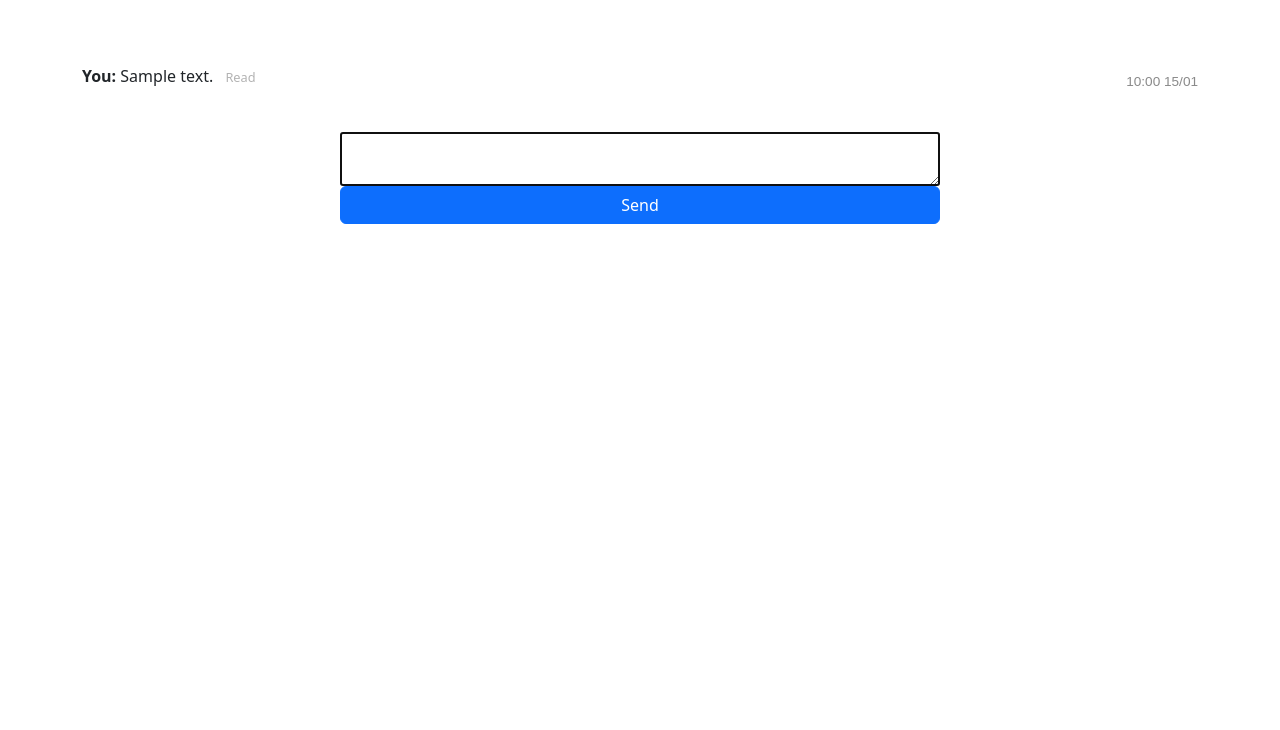
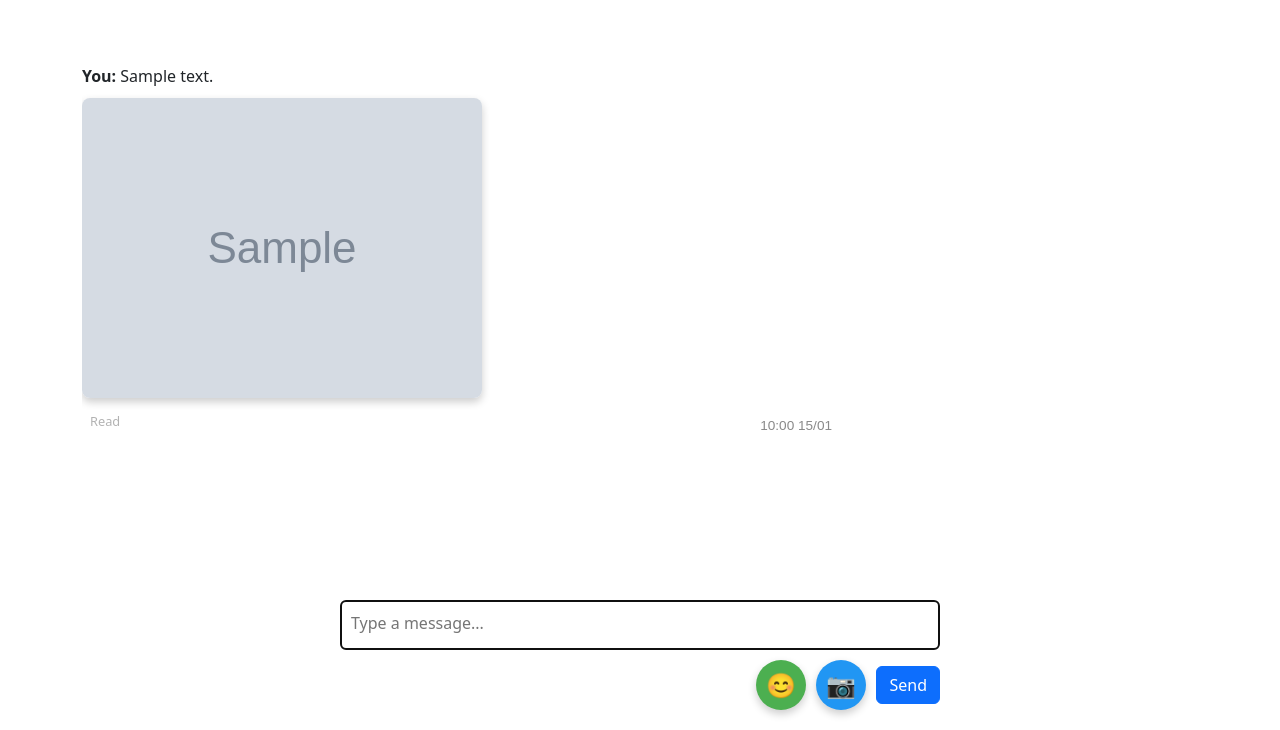
Before and after one commit to MikhailDiakov/myprojectroflcode, a Flask app: a page that uses app/templates/dialog/dialog.html in a window 1280 px wide. Shown: the part 209-939 px from the top of the page. Before the commit the page ends 433 px from the top, so only its background shows below. Run offline with Flask 3, Linux system fonts and the light colour scheme; the visitor is signed in with stand-in values (Sample User, id 1); tables that the repository leaves empty hold one stand-in row (values such as "Sample post"); grey boxes marked "Sample" are stand-in pictures; parts of the project's set-up code (start-up, migrations or seed data) failed here and were passed over; some libraries are stand-ins or nearby versions.

Commit message:
stickers and photo in chat

```diff
--- a/app/models.py
+++ b/app/models.py
@@ -50,6 +50,7 @@ class Message(db.Model):
     sender_id = db.Column(db.Integer, db.ForeignKey('user.id'), nullable=False)
     recipient_id = db.Column(db.Integer, db.ForeignKey('user.id'), nullable=False)
     content = db.Column(db.Text, nullable=False)
+    photo_url = db.Column(db.String(255), nullable=True)
     timestamp = db.Column(db.DateTime, default=datetime.utcnow)
     read = db.Column(db.Boolean, default=False)
 
--- a/app/routes/dialog.py
+++ b/app/routes/dialog.py
@@ -4,8 +4,11 @@ from ..models import User, Message, db
 from datetime import datetime
 from .. import socketio
 from collections import defaultdict
-import time
-from threading import Timer
+import base64
+from io import BytesIO
+from PIL import Image
+import os
+from werkzeug.utils import secure_filename
 
 user_last_activity = {}
 
@@ -114,11 +117,25 @@ def handle_send_message(data):
     sender_id = session.get('user_id')
     recipient_id = data.get('recipient_id')
 
-    if sender_id and recipient_id and content:
+    photo_data = data.get('photo')
+    photo_url = None
+
+    if photo_data:
+        img_data = base64.b64decode(photo_data.split(',')[1])
+        image = Image.open(BytesIO(img_data))
+
+        filename = f'{secure_filename(str(sender_id))}_{datetime.utcnow().strftime("%Y%m%d%H%M%S")}.png'
+        file_path = os.path.join('app/static/uploads/photos', filename)
+        image.save(file_path)
+
+        photo_url = f'/static/uploads/photos/{filename}'
+
+    if sender_id and recipient_id:
         message = Message(
             sender_id=sender_id,
             recipient_id=recipient_id,
             content=content,
+            photo_url=photo_url,
             timestamp=datetime.utcnow(),
             read=False
         )
@@ -135,25 +152,28 @@ def handle_send_message(data):
             read=False
         ).count()
 
-
         emit('receive_message', {
             'id': message.id,
             'sender': sender_id,
             'sender_username': sender_username,
             'recipient_username': recipient_username,
             'content': content,
+            'photo_url': photo_url,
             'timestamp': message.timestamp.strftime('%H:%M %d/%m'),
             'read': False
         }, room=room)
+
         emit('update_last_message', {
-    'sender_id': sender_id,
-    'sender_username': sender_username,
-    'avatar': avatar_url,
-    'recipient_id': recipient_id,
-    'content': content,
-    'timestamp': message.timestamp.strftime('%H:%M %d/%m'),
-    'unread_count': unread_count
-}, broadcast=True)
+            'sender_id': sender_id,
+            'sender_username': sender_username,
+            'avatar': avatar_url,
+            'recipient_id': recipient_id,
+            'content': content,
+            'photo_url': photo_url,
+            'timestamp': message.timestamp.strftime('%H:%M %d/%m'),
+            'unread_count': unread_count
+        }, broadcast=True)
+
 
 
 @socketio.on('mark_as_read')
--- a/app/static/css/main.css
+++ b/app/static/css/main.css
@@ -524,18 +524,19 @@ header {
     word-break: break-word;
     white-space: normal;
     overflow-wrap: break-word;
+    max-width: 750px;
+    height: 500px;
 }
 
 
 
 body.dark .message-container {
-    max-width: 600px;
+
     margin: 0 auto;
     padding: 10px;
     background-color: #333;
     border: 1px solid white;
     border-radius: 10px;
-    height: 300px;
     overflow-y: auto;
     box-shadow: 0 0 10px rgba(0, 0, 0, 0.1);
 }
@@ -590,13 +591,11 @@ body.light .message-input {
 }
 
 body.light .message-container {
-    max-width: 600px;
     margin: 0 auto;
     padding: 10px;
     background-color: white;
     border: 1px solid #333;
     border-radius: 10px;
-    height: 300px;
     overflow-y: auto;
     box-shadow: 0 0 10px rgba(0, 0, 0, 0.1);
 }
@@ -699,3 +698,240 @@ body.light .dialog-last-message {
     color: gray;
     text-align: center;
 }
+
+#emoji-menu {
+    display: flex;
+    justify-content: space-around;
+    position: absolute;
+    bottom: 50px;
+    background: #fff;
+    border: 1px solid #ccc;
+    padding: 10px;
+    border-radius: 10px;
+}
+
+.emoji {
+    background: none;
+    border: none;
+    font-size: 20px;
+    cursor: pointer;
+}
+
+.photo-menu {
+    position: absolute;
+    bottom: 50px;
+    background: #fff;
+    padding: 10px;
+    border: 1px solid #ccc;
+    border-radius: 10px;
+    display: flex;
+    flex-direction: column;
+}
+
+#photo-upload {
+    margin-bottom: 10px;
+}
+
+body.dark .emoji-menu{
+    background: #333 !important;
+}
+
+body.light .emoji-menu{
+    background: #fff !important;
+}
+
+.emoji-menu {
+    display: none;
+    position: absolute;
+    left: 50%;
+    top: 50%;
+    transform: translate(-50%, -50%);
+    border: 1px solid #555;
+    border-radius: 8px;
+    padding: 10px;
+    z-index: 999;
+    box-shadow: 0 4px 8px rgba(0, 0, 0, 0.2);
+    max-width: 250px;
+    max-height: 250px;
+    overflow-y: auto;
+}
+
+.emoji-menu button {
+    font-size: 24px;
+    padding: 10px;
+    margin: 5px;
+    border: none;
+    background: transparent;
+    cursor: pointer;
+    color: #fff;
+}
+
+.emoji-menu button:hover {
+    background: #444;
+}
+
+#close-emoji-menu {
+    position: absolute;
+    top: 5px;
+    right: 5px;
+    background: #444;
+    color: #fff;
+    border: none;
+    padding: 5px;
+    font-size: 16px;
+    cursor: pointer;
+}
+#close-emoji-menu:hover {
+    background: #555;
+}
+
+.chat-button {
+    font-size: 24px;
+    background-color: #555;
+    color: #fff;
+    border: none;
+    border-radius: 50%;
+    width: 50px;
+    height: 50px;
+    display: flex;
+    justify-content: center;
+    align-items: center;
+    cursor: pointer;
+    transition: background-color 0.3s ease, transform 0.2s ease;
+    box-shadow: 0 4px 8px rgba(0, 0, 0, 0.2);
+}
+
+.chat-button:hover {
+    background-color: #777;
+    transform: scale(1.1);
+}
+
+.chat-button:active {
+    transform: scale(0.95);
+}
+
+#emoji-button {
+    background-color: #4CAF50;
+}
+
+#photo-button {
+    background-color: #2196F3;
+}
+
+    .message-form {
+        display: flex;
+        flex-direction: column;
+        gap: 10px;
+        width: 100%;
+    }
+
+    .message-input {
+        width: 100%;
+        height: 50px;
+        padding: 10px;
+        border-radius: 5px;
+        border: 1px solid #ccc;
+        font-size: 16px;
+        resize: none;
+    }
+
+    .button-container {
+        display: flex;
+        justify-content: flex-end;
+        gap: 10px;
+        align-items: center;
+    }
+
+
+    .received-photo {
+        max-width: 300px;
+        max-height: 300px;
+        margin-top: 10px;
+        border-radius: 8px;
+    }
+
+.message-photo {
+    max-width: 100%;
+    margin: 10px 0;
+    text-align: left
+}
+
+.message-photo img {
+    max-width: 500px;
+    border-radius: 8px;
+    box-shadow: 0 4px 8px rgba(0, 0, 0, 0.2);
+}
+
+body.dark .photo-menu{
+    background-color: #333;
+}
+
+body.light .photo-menu{
+    background-color: #f9f9f9;
+}
+.photo-menu {
+    display: flex;
+    flex-direction: column;
+    align-items: center;
+    justify-content: center;
+    padding: 20px;
+    border: 1px solid #ccc;
+    border-radius: 8px;
+    width: 300px;
+    margin: 0 auto;
+    text-align: center;
+    position: fixed;
+    left: 50%;
+}
+
+.close-btn {
+    position: absolute;
+    top: 10px;
+    right: 10px;
+    font-size: 24px;
+    background: none;
+    border: none;
+    color: #ccc;
+    cursor: pointer;
+}
+
+.close-btn:hover {
+    color: #000;
+}
+
+.photo-upload-label {
+    display: flex;
+    flex-direction: column;
+    align-items: center;
+    cursor: pointer;
+    font-size: 18px;
+    font-weight: bold;
+    color: #4CAF50;
+    margin-top: 15px;
+}
+
+#file-name {
+    margin-top: 10px;
+    font-size: 14px;
+    color: #555;
+    text-align: center;
+    font-weight: bold;
+}
+
+#send-photo {
+    margin-top: 15px;
+    padding: 10px 20px;
+    background-color: #4CAF50;
+    color: white;
+    border: none;
+    border-radius: 4px;
+    cursor: pointer;
+}
+
+#send-photo:hover {
+    background-color: #45a049;
+}
+
+#photo-upload {
+    display: none;
+}
--- a/app/static/js/dialog.js
+++ b/app/static/js/dialog.js
@@ -20,10 +20,12 @@ document.addEventListener('DOMContentLoaded', function () {
     socket.on('receive_message', function (data) {
         const messageElement = document.createElement('div');
         messageElement.classList.add('message-item');
+
         if (String(data.sender) === String(sender)) {
             messageElement.classList.add('sent');
             messageElement.innerHTML = `
                 <strong>You:</strong> ${data.content}
+                 ${data.photo_url ? `<div class="message-photo"><img src="${data.photo_url}" class="photo" /></div>` : ''}
                 <span class="message-time" style="right: 0; bottom: 0; position: absolute;">${data.timestamp}</span>
                 <span class="read-status">${data.read ? 'Read' : ''}</span>
             `;
@@ -31,6 +33,7 @@ document.addEventListener('DOMContentLoaded', function () {
             messageElement.classList.add('received');
             messageElement.innerHTML = `
                 <strong>${data.sender_username}:</strong> ${data.content}
+                 ${data.photo_url ? `<div class="message-photo"><img src="${data.photo_url}" class="photo" /></div>` : ''}
                 <span class="message-time" style="right: 0; bottom: 0; position: absolute;">${data.timestamp}</span>
             `;
 
@@ -43,6 +46,8 @@ document.addEventListener('DOMContentLoaded', function () {
         messagesContainer.appendChild(messageElement);
         messagesContainer.scrollTop = messagesContainer.scrollHeight;
     });
+
+
 
     socket.on('update_message_status', function (data) {
         const userId = document.getElementById('messages').dataset.sender;
@@ -98,6 +103,7 @@ document.addEventListener('DOMContentLoaded', function () {
         const existingTypingIndicator = document.getElementById('typing-indicator');
 
         if (String(data.sender_id) !== String(sender)) {
+
             if (!existingTypingIndicator) {
                 const typingElement = document.createElement('div');
                 typingElement.id = 'typing-indicator';
@@ -120,6 +126,64 @@ document.addEventListener('DOMContentLoaded', function () {
             }, 2000);
         }
     });
+document.getElementById('emoji-button').addEventListener('click', function () {
+    const emojiMenu = document.getElementById('emoji-menu');
+    const photoMenu = document.getElementById('photo-menu');
 
+    emojiMenu.style.display = emojiMenu.style.display === 'none' || emojiMenu.style.display === '' ? 'block' : 'none';
+    photoMenu.style.display = 'none';
+});
 
+document.querySelectorAll('.emoji').forEach(function (button) {
+    button.addEventListener('click', function () {
+        const emoji = button.textContent;
+        messageInput.value += emoji;
+        document.getElementById('emoji-menu').style.display = 'none';
+    });
 });
+
+document.getElementById('close-emoji-menu').addEventListener('click', function () {
+    document.getElementById('emoji-menu').style.display = 'none';
+});
+
+document.getElementById('photo-button').addEventListener('click', function () {
+    const photoMenu = document.getElementById('photo-menu');
+    const emojiMenu = document.getElementById('emoji-menu');
+
+    photoMenu.style.display = photoMenu.style.display === 'none' || photoMenu.style.display === '' ? 'block' : 'none';
+    emojiMenu.style.display = 'none';
+});
+
+document.getElementById('send-photo').addEventListener('click', function () {
+    const photoInput = document.getElementById('photo-upload');
+    const file = photoInput.files[0];
+
+    if (file) {
+        const reader = new FileReader();
+        reader.onload = function (e) {
+            const photoDataUrl = e.target.result;
+
+            socket.emit('send_message', {
+                room: room,
+                sender: sender,
+                recipient_id: recipientId,
+                content: '',
+                photo: photoDataUrl,
+            });
+            document.getElementById('photo-menu').style.display = 'none';
+            photoInput.value = '';
+            document.getElementById('file-name').textContent = 'No file selected';
+        };
+        reader.readAsDataURL(file);
+    } else {
+        alert('Please select an image to send.');
+    }
+});
+document.getElementById('photo-upload').addEventListener('change', function() {
+    const fileName = this.files[0] ? this.files[0].name : 'No file selected';
+    document.getElementById('file-name').textContent = fileName;
+});
+document.getElementById('close-photo-menu').addEventListener('click', function() {
+    document.getElementById('photo-menu').style.display = 'none';
+});
+});
--- a/app/templates/dialog/dialog.html
+++ b/app/templates/dialog/dialog.html
@@ -14,22 +14,73 @@ Chat with {{ recipient.username }}
         <strong class="message-sender">
             {{ 'You' if message.sender_id == session['user_id'] else message.sender.username }}:
         </strong>
-        <span class="message-content">{{ message.content }}</span>
+
+
+        <span class="message-content">
+            {% if message.content %}
+                {{ message.content }}
+            {% endif %}
+
+            {% if message.photo_url %}
+            <div class="message-photo">
+                <img src="{{ url_for('static', filename=message.photo_url.split('static/', 1)[-1]) }}"
+                     alt="Message photo" class="photo" />
+            </div>
+        {% endif %}
+
+        </span>
+
         <span class="message-time" style="right: 0; bottom: 0; position: absolute;">
             {{ message.timestamp.strftime('%H:%M %d/%m') }}
         </span>
+
         {% if message.sender_id == session['user_id'] %}
         <span class="read-status">{{ 'Read' if message.read else '' }}</span>
         {% endif %}
     </div>
     {% endfor %}
 </div>
+
 <div id="typing-indicator-container"></div>
 
 <form id="message-form" class="message-form">
-    <textarea id="message-input" name="content" class="message-input" required></textarea>
-    <button type="submit" class="btn btn-primary">Send</button>
+    <textarea id="message-input" name="content" class="message-input" placeholder="Type a message..." required></textarea>
+
+    <div class="button-container">
+        <button id="emoji-button" type="button" class="chat-button">😊</button>
+        <button id="photo-button" type="button" class="chat-button">📷</button>
+        <button type="submit" class="btn btn-primary">Send</button>
+    </div>
 </form>
+
+
+<div id="emoji-menu" class="emoji-menu" style="display: none;">
+    <button class="emoji">😀</button>
+    <button class="emoji">😎</button>
+    <button class="emoji">😂</button>
+    <button class="emoji">😊</button>
+    <button class="emoji">😍</button>
+    <button class="emoji">😜</button>
+    <button class="emoji">🥳</button>
+    <button class="emoji">😭</button>
+    <button class="emoji">😅</button>
+    <button id="close-emoji-menu">X</button>
+</div>
+
+<div id="photo-menu" class="photo-menu" style="display: none;">
+    <button id="close-photo-menu" type="button" class="close-btn">×</button>
+
+    <label for="photo-upload" class="photo-upload-label">
+        Choose a photo
+        <input type="file" id="photo-upload" accept="image/*" />
+    </label>
+
+    <p id="file-name">No file selected</p>
+    <button id="send-photo" type="button">Send Photo</button>
+</div>
+
+
+
 <script src="https://cdn.socket.io/4.5.4/socket.io.min.js"></script>
 <script src="/static/js/dialog.js"></script>
 {% endblock %}
```
Also changed, not shown: requirements.txt (+9 -0 lines).
